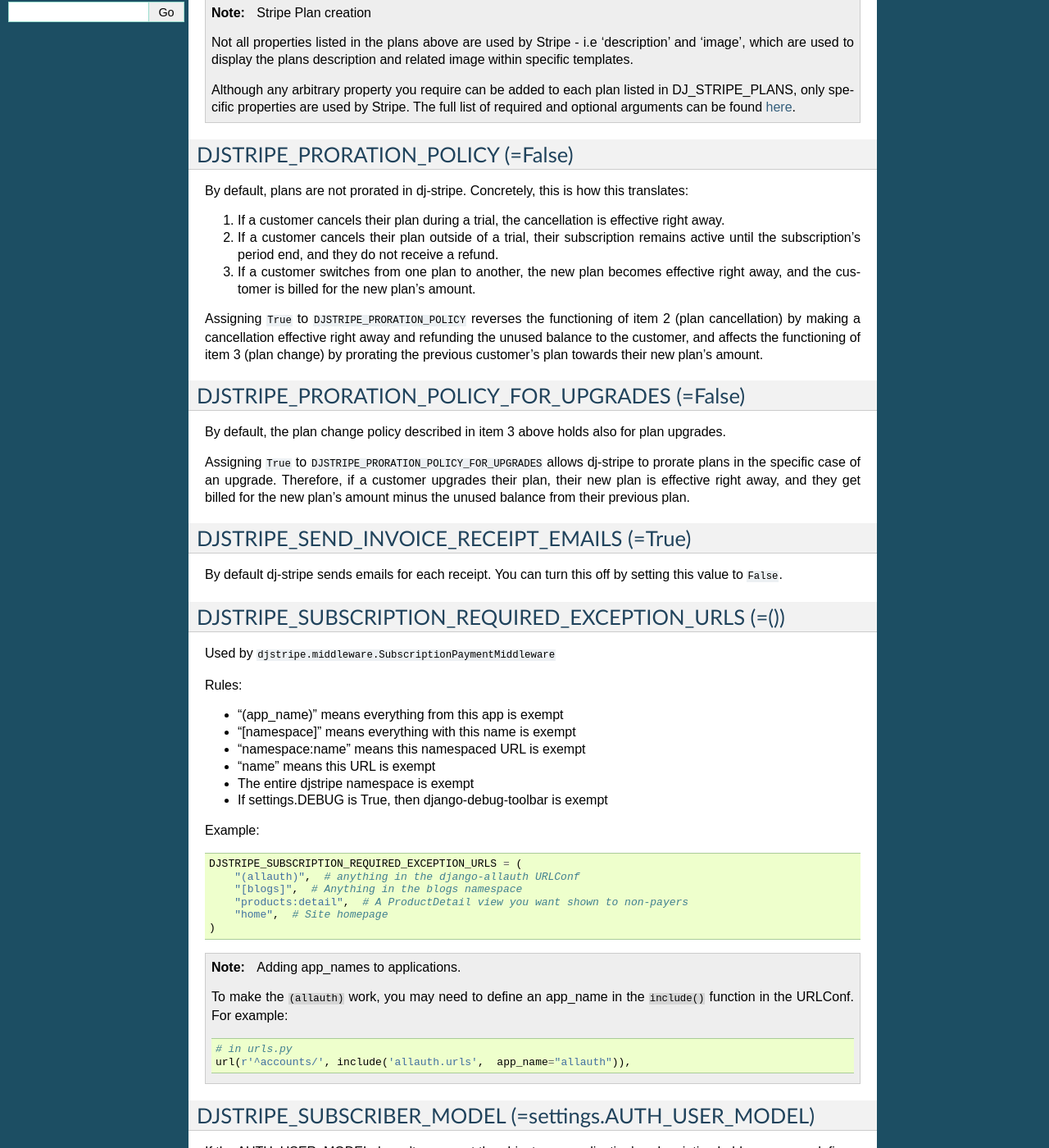
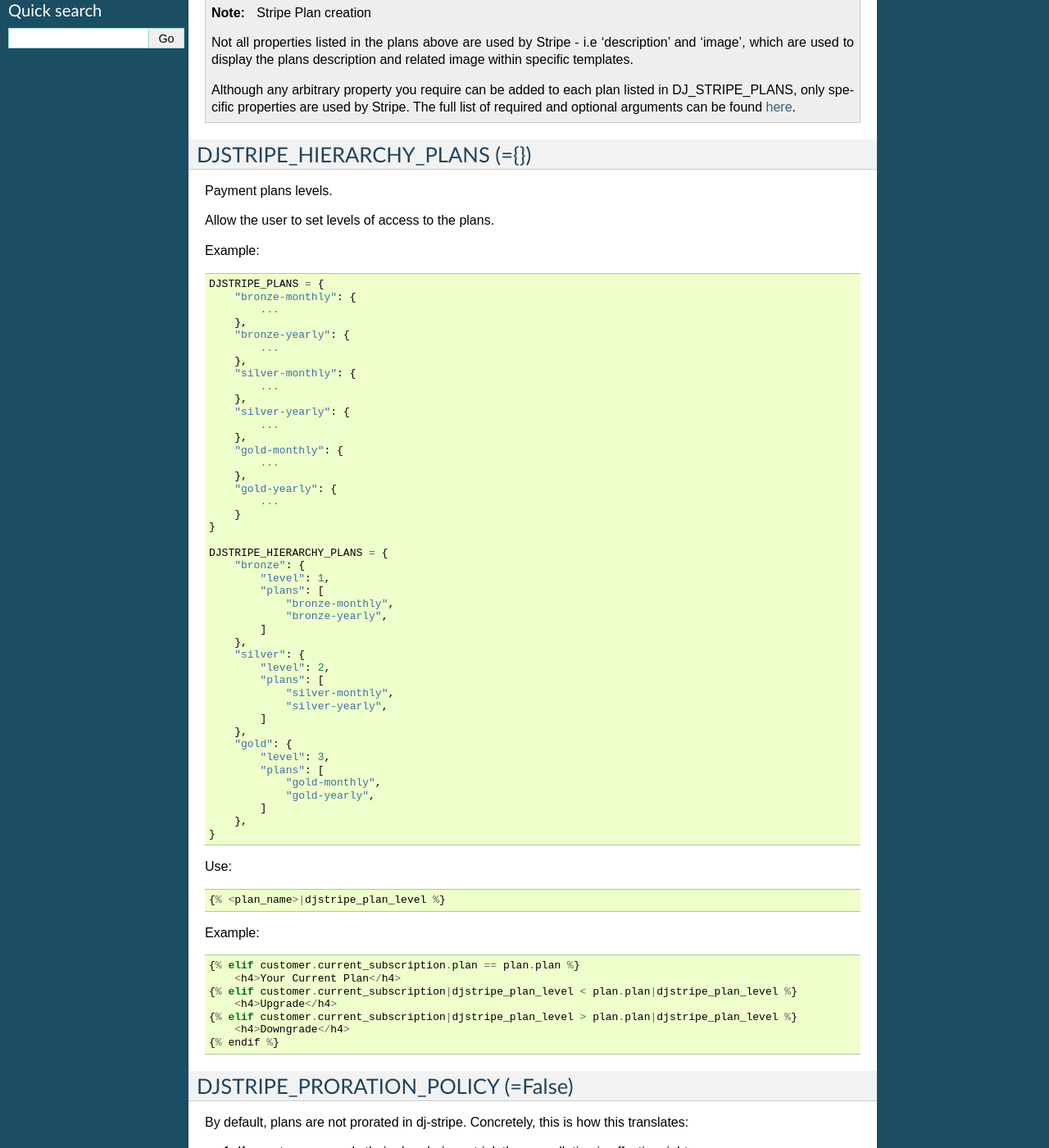
Before and after one commit to dj-stripe/dj-stripe, a Sphinx documentation site: the page built from docs/settings.rst, in a window 1280 px wide and 1400 px high, scrolled down 826 px. Shown: the whole window at 82% size. Built offline with Sphinx 7.4.7, drawn with Linux system fonts in a browser that asks for light colours; the version number is read from the project's files by our own code; some of the changed text lies outside the part shown.

Commit message:
Update documentation for hierarchy

```diff
--- a/docs/settings.rst
+++ b/docs/settings.rst
@@ -56,6 +56,80 @@
     be found here_.
 
 .. _here: https://stripe.com/docs/api/python#create_plan
+
+DJSTRIPE_HIERARCHY_PLANS (={})
+===========================
+
+Payment plans levels.
+
+Allow the user to set levels of access to the plans.
+
+Example:
+
+.. code-block:: python
+
+    DJSTRIPE_PLANS = {
+        "bronze-monthly": {
+            ...
+        },
+        "bronze-yearly": {
+            ...
+        },
+        "silver-monthly": {
+            ...
+        },
+        "silver-yearly": {
+            ...
+        },
+        "gold-monthly": {
+            ...
+        },
+        "gold-yearly": {
+            ...
+        }
+    }
+
+    DJSTRIPE_HIERARCHY_PLANS = {
+        "bronze": {
+            "level": 1,
+            "plans": [
+                "bronze-monthly",
+                "bronze-yearly",
+            ]
+        },
+        "silver": {
+            "level": 2,
+            "plans": [
+                "silver-monthly",
+                "silver-yearly",
+            ]
+        },
+        "gold": {
+            "level": 3,
+            "plans": [
+                "gold-monthly",
+                "gold-yearly",
+            ]
+        },
+    }
+
+Use:
+
+.. code-block:: python
+
+    {% <plan_name>|djstripe_plan_level %}
+
+Example:
+
+.. code-block:: python
+
+    {% elif customer.current_subscription.plan == plan.plan %}
+        <h4>Your Current Plan</h4>
+    {% elif customer.current_subscription|djstripe_plan_level < plan.plan|djstripe_plan_level %}
+        <h4>Upgrade</h4>
+    {% elif customer.current_subscription|djstripe_plan_level > plan.plan|djstripe_plan_level %}
+        <h4>Downgrade</h4>
+    {% endif %}
 
 DJSTRIPE_PRORATION_POLICY (=False)
 ====================================
```
